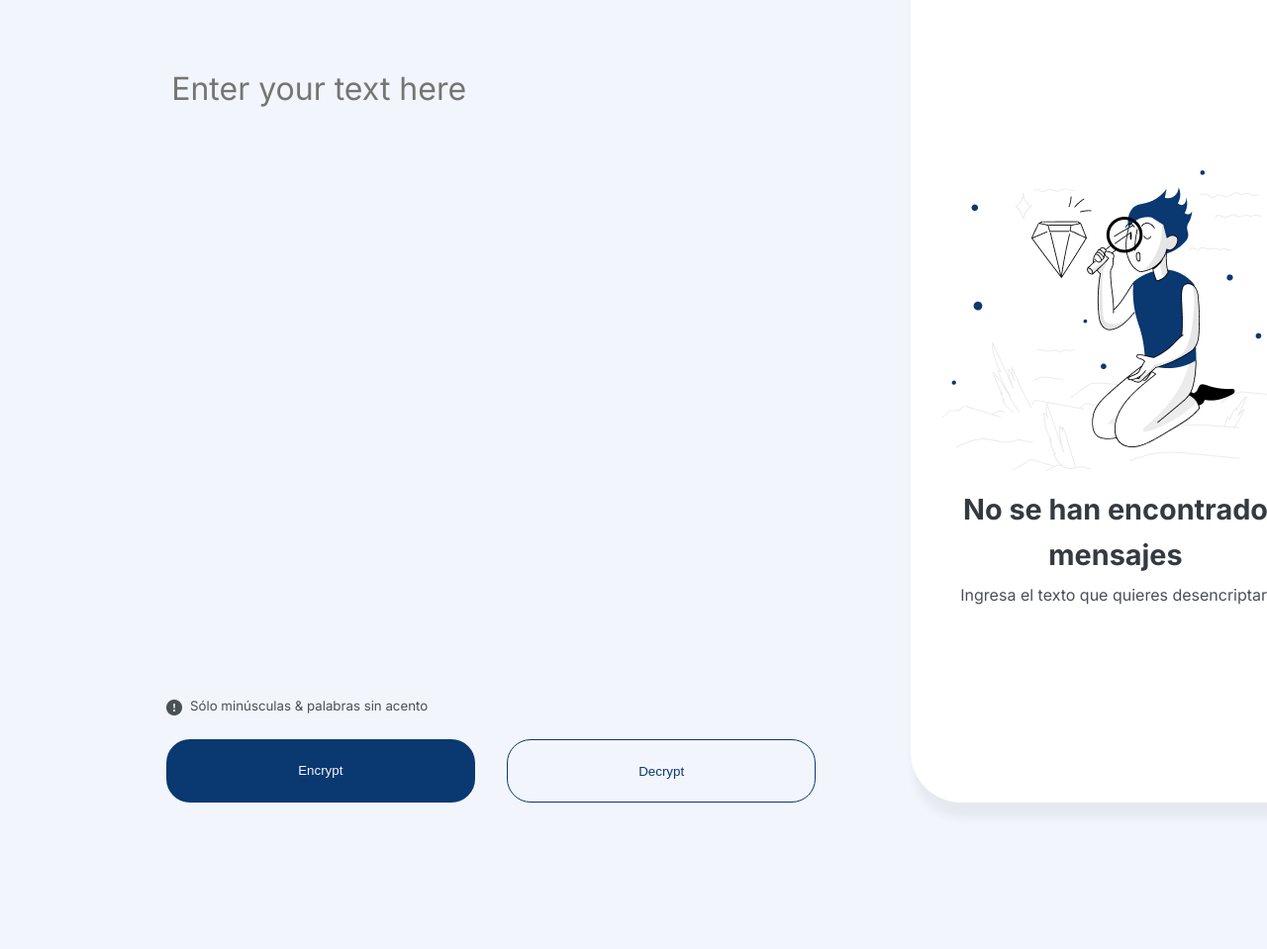
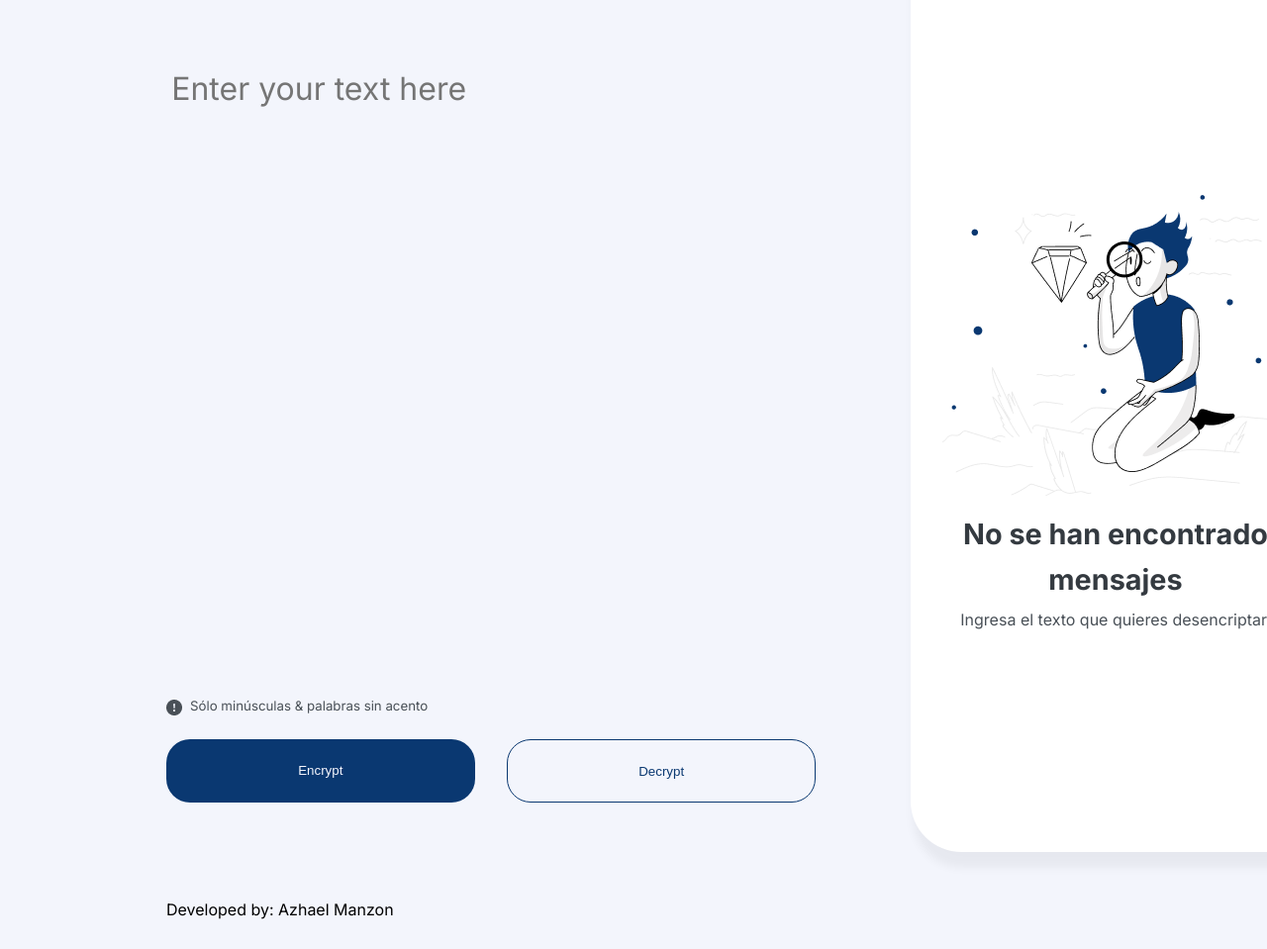
Before and after one commit to AzhaelMz/EncriptadorTXT, a plain HTML site: page index.html in a window 1280 px wide. Shown: the part 115-1074 px from the top of the page at 99% size. Before the commit the page ends 958 px from the top, so only its background shows below. Drawn offline with Linux system fonts and the light colour scheme; a web font is replaced by a local one.

Commit message:
add footer

```diff
--- a/index.html
+++ b/index.html
@@ -27,6 +27,7 @@
                 <button onclick="btnencriptar();" class="bttn1" id="encriptador">Encrypt</button>
                 <button onclick="btndesencriptar();" class="bttn2" id="desencriptador">Decrypt</button>
             </div>
+            <footer> Developed by: Azhael Manzon</footer>
         </section>
         <section class="muñeco-advise">
             <article class="main-messages" id="texto-final">
--- a/style.css
+++ b/style.css
@@ -194,6 +194,11 @@ textarea{
 
 }
 
+footer{
+    flex-direction: column;
+    margin-top: 100px;
+}
+
 @media (min-width: 360px) and (max-width: 1024px){
 
 
```
